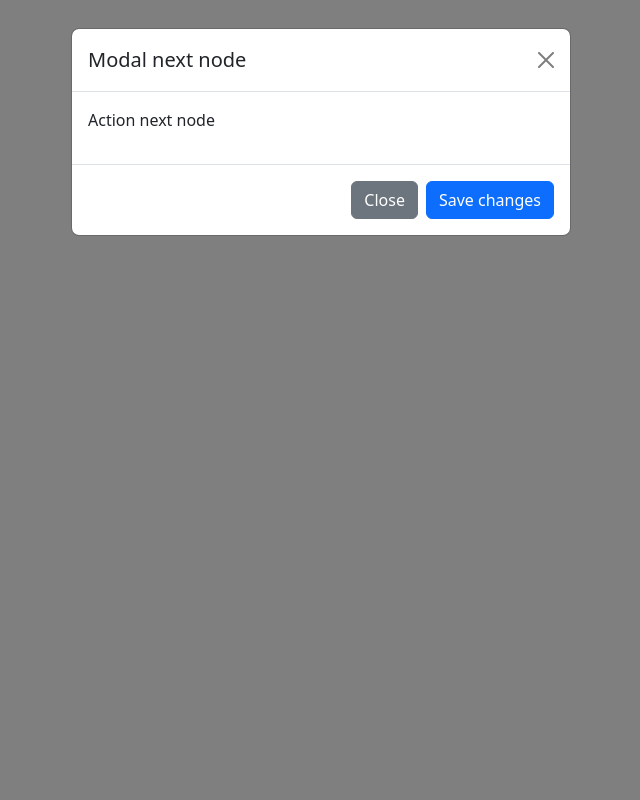
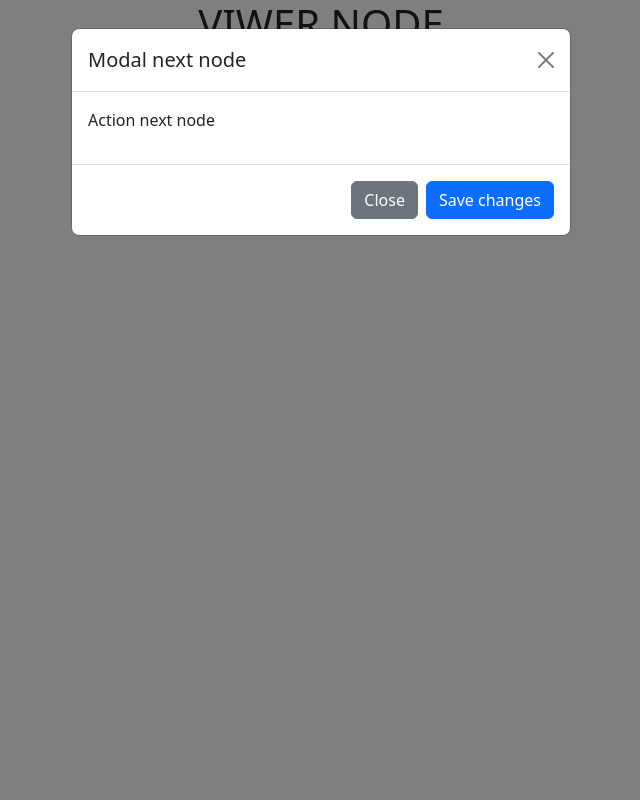
Before and after one commit to ImExHS/Enterprise-Imaging, a Symfony app: template templates/viewer/index.html.twig in a window 1280 px wide. Shown: the whole page, without its empty margins (319-959 px from the left). Run offline with Twig, Linux system fonts and the light colour scheme; the template is opened without the code that fills it, so the values that code supplies are empty; some libraries are stand-ins or nearby versions.

Commit message:
Se agrega Titulo al template del viewer

```diff
--- a/templates/viewer/index.html.twig
+++ b/templates/viewer/index.html.twig
@@ -7,6 +7,11 @@
     .example-wrapper { margin: 1em auto; max-width: 800px; width: 95%; font: 18px/1.5 sans-serif; }
     .example-wrapper code { background: #F5F5F5; padding: 2px 6px; }
 </style>
+<div class="w-100 d-flex justify-content-center">
+    <div class = "px-5">
+        <h1>VIWER NODE</h1>
+    </div>
+</div>
 
 <div class="modal" tabindex="-1" id="modalVisor">
   <div class="modal-dialog">
--- a/templates/worklist/index.html.twig
+++ b/templates/worklist/index.html.twig
@@ -33,9 +33,13 @@
             const dataFlow = await fetch(
                 `${orchestratorUrl}/${workflowId}`
             );
+            if(!dataFlow.ok){
+                    alert("Error");
+                }
             const flow = await dataFlow.json();
+
             if(!flow.error){
-            console.log(flow);
+                console.log(dataFlow.ok);
                 location.assign(`${flow.node.route}?workflow=${workflowId}&nodeType=${flow.node.type}`);
             }else{
                 alert(flow.error);
```
Lines whose indentation alone changed are shown as unchanged.
